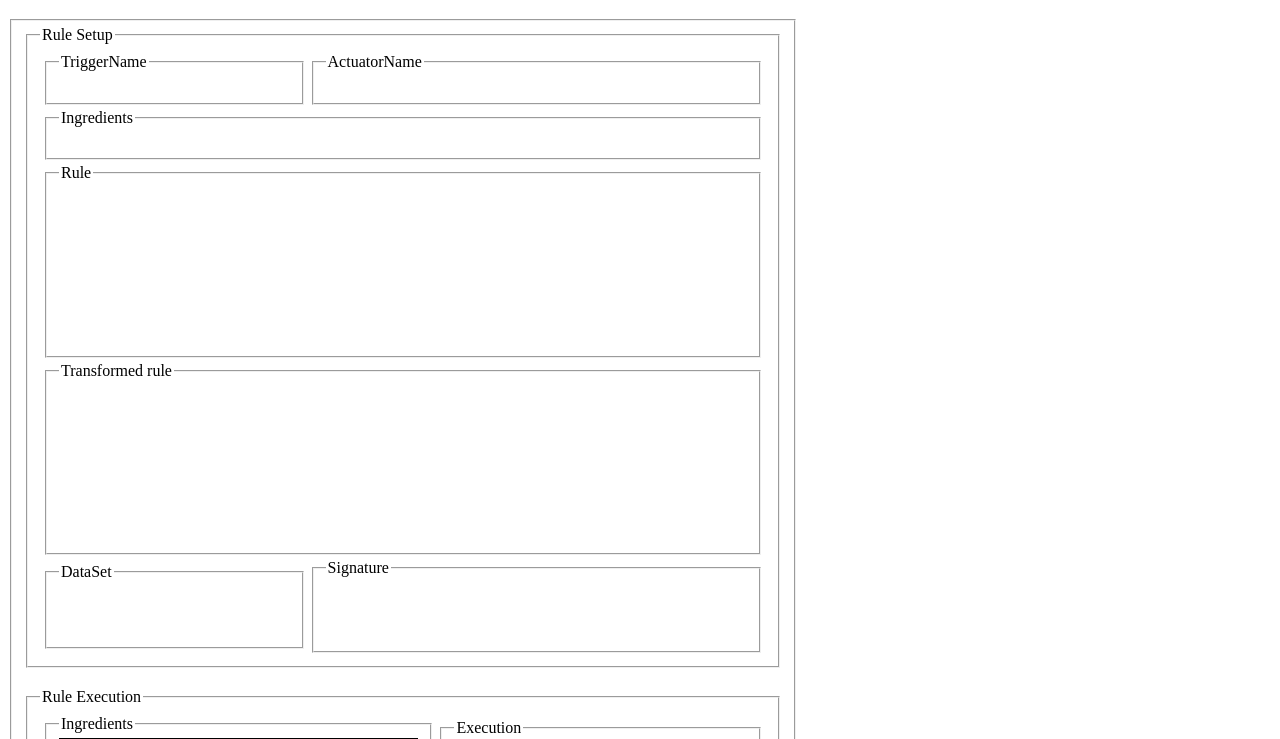
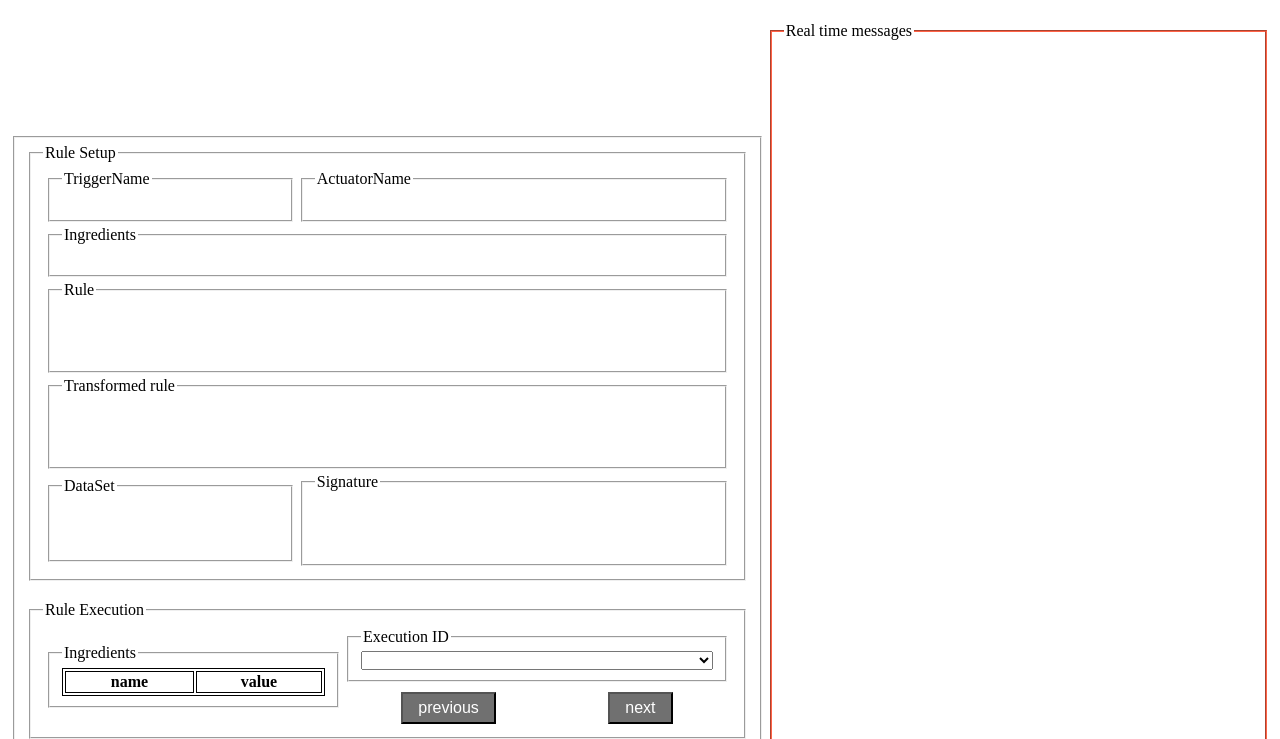
Before and after one commit to ImadABID/MinTap, a browser extension: page Tap/public/debug.html in a window 1280 px wide. Shown: the part 61-800 px from the top of the page. Drawn offline with nearby package versions, Linux system fonts and the light colour scheme; no server answers.

Commit message:
fixing some bugs on front

```diff
--- a/Tap/public/debug.html
+++ b/Tap/public/debug.html
@@ -5,12 +5,24 @@
     <meta charset="UTF-8">
     <meta http-equiv="X-UA-Compatible" content="IE=edge">
     <meta name="viewport" content="width=device-width, initial-scale=1.0">
+    <link rel="stylesheet" href="//cdnjs.cloudflare.com/ajax/libs/highlight.js/11.7.0/styles/default.min.css">
+    <script src="//cdnjs.cloudflare.com/ajax/libs/highlight.js/11.7.0/highlight.min.js"></script>
     <title>MinTap Debug</title>
     <style>
         .execution {
             border: 1px solid;
 
 
+        }
+
+        .button {
+            background-color: #707070;
+            /* Green */
+            margin-top: 10px;
+            padding: 5px 15px;
+            color: white;
+            text-align: center;
+            font-size: 16px;
         }
 
         textarea.insidefieldset,
@@ -41,8 +53,10 @@
 
 <body>
     <h1 style="text-align: center;">MinTap Debug</h1>
-    <div>
-        <fieldset style="display:inline;width: 60%; min-height: 1000px; margin-bottom: -16px;">
+    <table style="width: 100%;">
+        <tr>
+            <td style="width: 60%;height: 100vh; ">
+                <fieldset style="height: auto;">
                     <fieldset>
                         <legend>Rule Setup</legend>
                         <table style="width: 100%; margin: auto;">
@@ -80,7 +94,8 @@
                 <fieldset>
                     <legend>Rule</legend>
                     <!-- <input class="insidefieldset" type="textarea" name="Ename" style="resize: none;"> -->
-                                <textarea id="rule" class="insidefieldset" spellcheck="false" readonly></textarea>
+                    <pre><code class="language-html"id="rule" >
+                                </code></pre>
                 </fieldset>
             </td>
         </tr>
@@ -88,8 +103,8 @@
             <td colspan="2">
                 <fieldset>
                     <legend> Transformed rule</legend>
-                                <textarea id="transformed_rule" class="insidefieldset" spellcheck="false"
-                                    readonly></textarea>
+                    <pre><code class="language-html"id="transformed_rule" >
+                                </code></pre>
                 </fieldset>
             </td>
         </tr>
@@ -99,7 +114,7 @@
                     <legend>DataSet</legend>
 
                     <ul id="DataSet" style="border: none;
-                                margin: 0;width: 98%; resize: none; min-height: 50px;" spellcheck="false" >
+                                margin: 0;width: 98%; resize: none; min-height: 50px;" spellcheck="false">
 
                     </ul>
                 </fieldset>
@@ -108,7 +123,7 @@
                 <fieldset>
                     <legend>Signature</legend>
                     <textarea id="Signature" class="insidefieldset" style="border: none;
-                                margin: 0;width: 98%; resize: none; min-height: 50px;"  spellcheck="false"
+                                margin: 0;width: 98%; resize: none; min-height: 50px;" spellcheck="false"
                         readonly></textarea>
                 </fieldset>
             </td>
@@ -133,26 +148,34 @@
                 </td>
                 <td>
                     <fieldset>
-                                <legend>Execution</legend>
-                                <select name="Execution" id="Execution" style="width: 100%;"
-                                    onchange="change()"></select>
+                        <legend>Execution ID</legend>
+                        <select name="Execution" id="Execution" style="width: 100%;" onchange="change()"></select>
                     </fieldset>
+                    <div style="display: flex; justify-content: space-around">
+                        <button class="button" onclick="previous()">previous</button>
+                        <button class="button" onclick="next()">next</button>
+                    </div>
                 </td>
             </tr>
         </table>
     </fieldset>
     </fieldset>
-        <fieldset style="display: inline;  width: 35%; border-color: tomato ;">
+    </td>
+    <td style=" height:100vh ;  ">
+        <fieldset style="border-color: tomato ; ">
             <legend>Real time messages</legend>
             <!-- <input class="insidefieldset" type="textarea" name="Ename" style="resize: none;"> -->
             <textarea id="log" style="
                     border: none;
-                    min-height: 984px;
+                    height:100vh;
                     width: 98%;
-                    " class="log" spellcheck="false"></textarea>
+                    resize: none;
+                    " class="log"></textarea>
         </fieldset>
+    </td>
+    </tr>
+    </table>
 
-    </div>
     <script>
         var array = [];
         function change() {
@@ -175,7 +198,7 @@
                     const data = element.Data;
                     const keys = Object.keys(data);
                     const val = Object.values(data);
-                    console.log(keys)
+                    //console.log(keys)
                     for (let index = 0; index < keys.length; index++) {
                         let tr = document.createElement("tr");
                         tr.setAttribute("id", "not_first");
@@ -196,7 +219,28 @@
             }
 
         }
-
+        function next() {
+            document.getElementById("Execution").lastChild.value;
+            document.getElementById("Execution").value;
+            if (document.getElementById("Execution").value == document.getElementById("Execution").lastChild.value) {
+                document.getElementById("Execution").value = 0;
+                change();
+            }
+            else {
+                document.getElementById("Execution").value = parseInt(document.getElementById("Execution").value) + 1;
+                change();
+            }
+        }
+        function previous() {
+            if (document.getElementById("Execution").value > 0) {
+                document.getElementById("Execution").value = parseInt(document.getElementById("Execution").value) - 1;
+                change();
+            }
+            else {
+                document.getElementById("Execution").value = document.getElementById("Execution").lastChild.value;
+                change();
+            }
+        }
         // Rule ID :
         const ruleID =
             new URLSearchParams(window.location.search)
@@ -206,7 +250,6 @@
         fetch(
             './get_filter?_id=' + ruleID
         ).then(resjs => resjs.json()).then((resRule) => {
-            console.log(resRule);
             var li_trigger = document.createElement("li");
             li_trigger.innerText = resRule.triggerName;
             document.getElementById("TriggerName").appendChild(li_trigger);
@@ -216,20 +259,20 @@
             ActuatorName.appendChild(li_actuator);
             rule = document.getElementById("rule");
             rule.innerText = resRule.filterCode;
-            if (resRule.properties ) {
+
+            if (resRule.properties) {
 
                 document.getElementById("transformed_rule").innerText = resRule.properties.minimizedAuxiliaryInformation.transformedFilterCode
-                const array  = resRule.properties.minimizedAuxiliaryInformation.dependencySet
+                const array = resRule.properties.minimizedAuxiliaryInformation.dependencySet
                 for (let index = 0; index < array.length; index++) {
                     const element = array[index];
                     let li = document.createElement("li")
-                    li.innerText = element ;
+                    li.innerText = element;
                     document.getElementById("DataSet").appendChild(li);
                 }
                 document.getElementById("Signature").innerText = resRule.properties.minimizedAuxiliaryInformation.signature
             }
-            else
-            {
+            else {
                 document.getElementById("transformed_rule").innerText = "Rule has been created without the extension running"
                 document.getElementById("DataSet").innerText = "Rule has been created without the extension running"
                 document.getElementById("Signature").innerText = "Rule has been created without the extension running"
@@ -255,11 +298,11 @@
         socket.onmessage = function (msg) {
             message = JSON.parse(msg.data)
             if (message.type != 'RuleExec') {
-                console.log(message);
+                //console.log(message);
                 var content = document.getElementById('log');
                 content.innerHTML += "\n" + message.msg;
             } else {
-                console.log(message.msg)
+                //console.log(message.msg)
                 array.push(message.msg);
                 select_exec = document.getElementById("Execution");
                 let option = document.createElement("option");
```
Also changed, not shown: Tap/public/home.html (+2 -2 lines), Tap/public/rule_edit.html (+4 -4 lines), Tap/public/service_edit.html (+5 -4 lines). Lines whose indentation alone changed are shown as unchanged.
